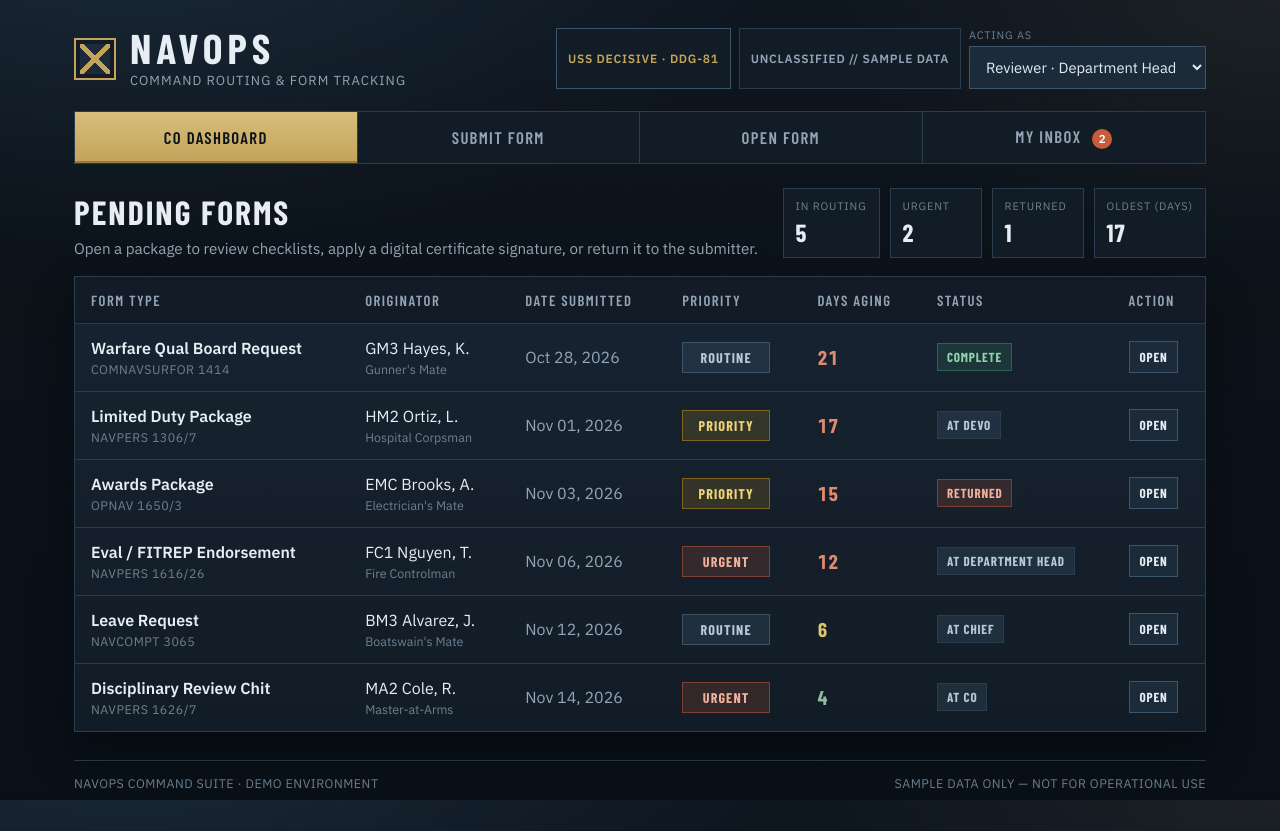
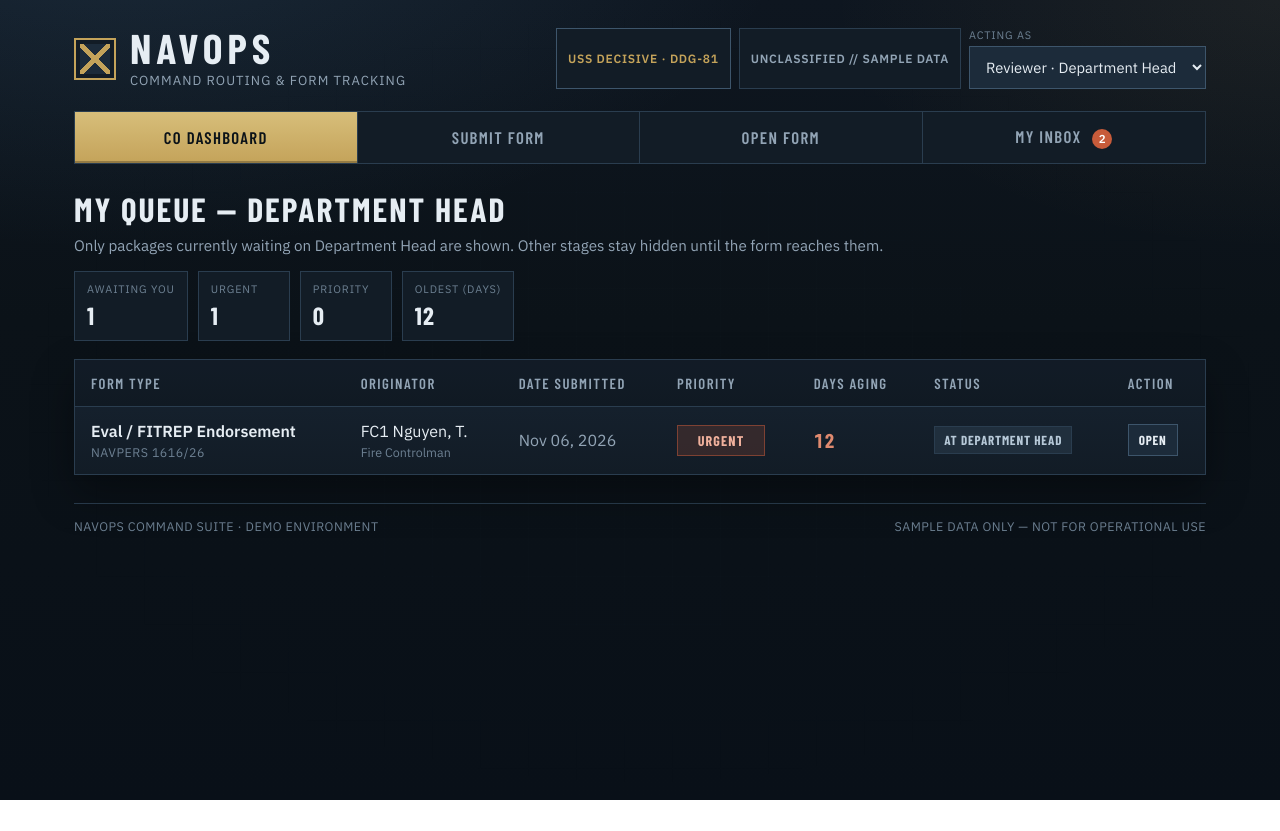
Before and after one commit to pablingi/ph, a plain HTML site: page index.html in a window 1280 px wide. After the commit the page ends 800 px from the top, so only its background shows below. Drawn offline with nearby package versions, Linux system fonts and the light colour scheme.

Commit message:
Filter dashboard queue to the current reviewer stage only
Each Acting-as role sees only packages waiting on that stage so reviewers
are not flooded with the full command routing list.

```diff
--- a/app.js
+++ b/app.js
@@ -399,20 +399,47 @@ function renderRoleSelect() {
   ).join("");
 }
 
+function isAwaitingReviewer(pkg, role) {
+  return (
+    pkg.status === "routing" &&
+    pkg.chain[pkg.currentStageIndex] === role
+  );
+}
+
+function packagesForCurrentDashboard() {
+  if (currentRole === "submitter") {
+    // Submitters use My Inbox for returns/PDFs; queue stays clear of reviewer traffic.
+    return [];
+  }
+  return packages.filter((pkg) => isAwaitingReviewer(pkg, currentRole));
+}
+
+function renderDashboardHeader() {
+  const title = document.getElementById("dashboard-title");
+  const lede = document.getElementById("dashboard-lede");
+  if (currentRole === "submitter") {
+    title.textContent = "My Queue";
+    lede.textContent =
+      "Reviewer queues are role-filtered. As submitter, use My Inbox for returns and signed PDFs.";
+    return;
+  }
+  title.textContent = `My Queue — ${currentRole}`;
+  lede.textContent = `Only packages currently waiting on ${currentRole} are shown. Other stages stay hidden until the form reaches them.`;
+}
+
 function renderSummary() {
   const strip = document.getElementById("summary-strip");
-  const active = packages.filter((p) => p.status !== "complete");
-  const urgent = active.filter((f) => f.priority === "Urgent").length;
-  const returned = packages.filter((p) => p.status === "returned").length;
-  const oldest = Math.max(
-    0,
-    ...active.map((f) => daysBetween(f.dateSubmitted))
-  );
+  const queue = packagesForCurrentDashboard();
+  const urgent = queue.filter((f) => f.priority === "Urgent").length;
+  const priority = queue.filter((f) => f.priority === "Priority").length;
+  const oldest = queue.length
+    ? Math.max(...queue.map((f) => daysBetween(f.dateSubmitted)))
+    : 0;
 
   strip.innerHTML = [
-    { label: "In routing", value: active.length },
+    { label: "Awaiting you", value: queue.length },
     { label: "Urgent", value: urgent },
-    { label: "Returned", value: returned },
+    { label: "Priority", value: priority },
     { label: "Oldest (days)", value: oldest },
   ]
     .map(
@@ -426,21 +453,31 @@ function renderSummary() {
 }
 
 function renderFormsTable() {
+  renderDashboardHeader();
   const tbody = document.getElementById("forms-tbody");
-  const sorted = [...packages].sort(
+  const empty = document.getElementById("dashboard-empty");
+  const tableWrap = tbody.closest(".table-wrap");
+  const queue = packagesForCurrentDashboard().sort(
     (a, b) => daysBetween(b.dateSubmitted) - daysBetween(a.dateSubmitted)
   );
 
-  tbody.innerHTML = sorted
+  if (!queue.length) {
+    tbody.innerHTML = "";
+    tableWrap.hidden = true;
+    empty.hidden = false;
+    empty.textContent =
+      currentRole === "submitter"
+        ? "No reviewer queue for the submitter role. Switch Acting as to a chain stage to see that reviewer’s forms, or open My Inbox for your returns and signed PDFs."
+        : `No packages are waiting on ${currentRole} right now.`;
+    return;
+  }
+
+  tableWrap.hidden = false;
+  empty.hidden = true;
+  tbody.innerHTML = queue
     .map((form) => {
       const days = daysBetween(form.dateSubmitted);
       const priorityClass = PRIORITY_CLASS[form.priority];
-      const statusClass =
-        form.status === "returned"
-          ? "status-returned"
-          : form.status === "complete"
-            ? "status-complete"
-            : "status-routing";
       return `
         <tr>
           <td>
@@ -458,7 +495,7 @@ function renderFormsTable() {
           <td>
             <span class="aging ${agingClass(days)}">${days}</span>
           </td>
-          <td><span class="status-pill ${statusClass}">${statusLabel(form)}</span></td>
+          <td><span class="status-pill status-routing">${statusLabel(form)}</span></td>
           <td>
             <button type="button" class="btn compact" data-open="${form.id}">
               Open
@@ -1416,6 +1453,8 @@ function setupWorkspace() {
 function setupRole() {
   document.getElementById("role-select").addEventListener("change", (event) => {
     currentRole = event.target.value;
+    renderSummary();
+    renderFormsTable();
     renderWorkspace();
   });
 }
--- a/index.html
+++ b/index.html
@@ -85,17 +85,16 @@
         >
           <div class="view-header">
             <div>
-              <h1>Pending Forms</h1>
-              <p class="view-lede">
-                Open a package to review checklists, apply a digital certificate
-                signature, or return it to the submitter.
+              <h1 id="dashboard-title">My Queue</h1>
+              <p class="view-lede" id="dashboard-lede">
+                Only packages waiting on your review stage appear here.
               </p>
             </div>
             <div class="summary-strip" id="summary-strip"></div>
           </div>
 
           <div class="table-wrap">
-            <table class="forms-table" aria-label="Pending forms">
+            <table class="forms-table" aria-label="Forms awaiting your action">
               <thead>
                 <tr>
                   <th scope="col">Form Type</th>
@@ -110,6 +109,7 @@
               <tbody id="forms-tbody"></tbody>
             </table>
           </div>
+          <div id="dashboard-empty" class="empty-state" hidden></div>
         </section>
 
         <section
```
